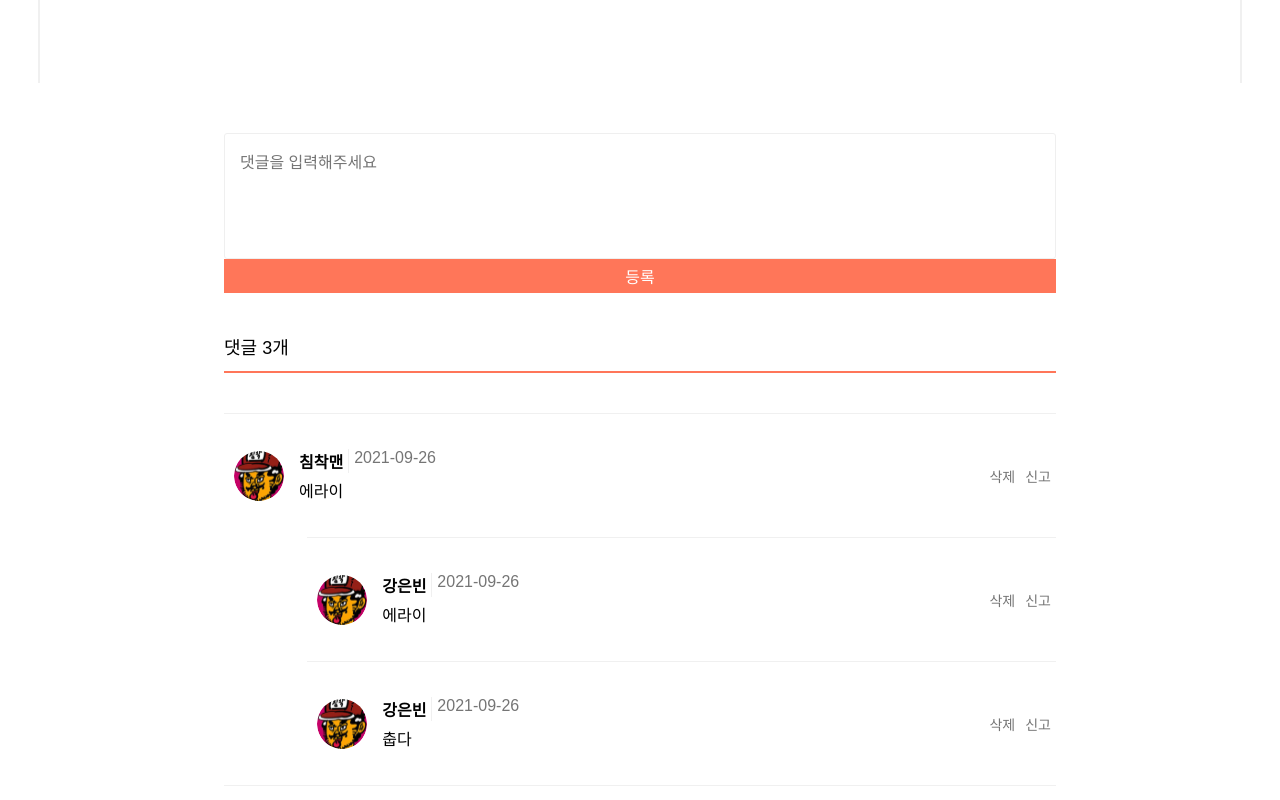
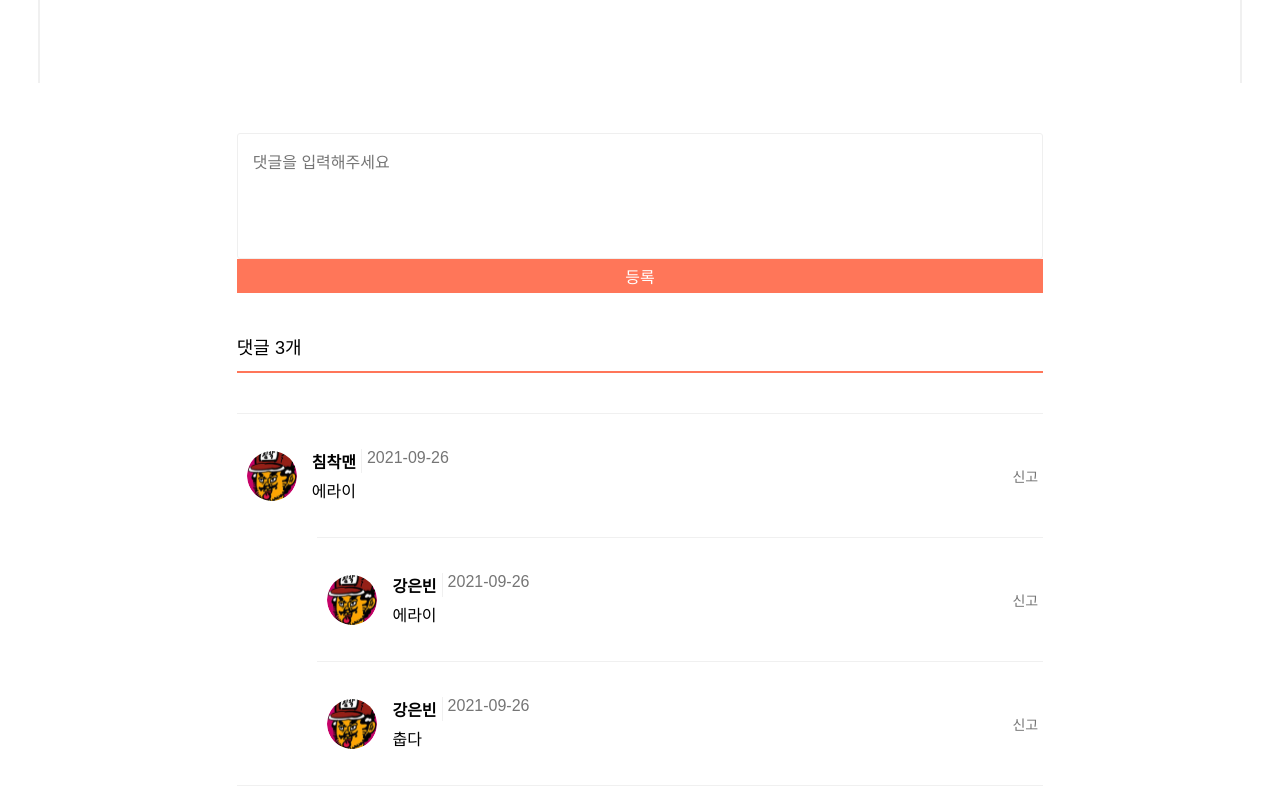
Before and after one commit to DSM-Portfolist/Portfolist-Front, a React (Create React App) app: page /portfolio/1 in a window 1280 px wide. Shown: the part 1000-1800 px from the top of the page. Built offline with nearby package versions, Linux system fonts and the light colour scheme.

Commit message:
[PEAT] 내 댓글일 경우 삭제 표시

```diff
--- a/src/components/portfolioDetail/comment/CommentItem.tsx
+++ b/src/components/portfolioDetail/comment/CommentItem.tsx
@@ -27,7 +27,12 @@ const CommentItem = ({ comment, CommentDelete, ReCommentDelete }: Prop) => {
           </div>
         </S.Content>
         <S.Util>
+          {comment.is_mine ? (
             <span onClick={() => CommentDelete(comment.comment_id)}>삭제</span>
+          ) : (
+            ""
+          )}
+
           <span>신고</span>
         </S.Util>
       </div>
@@ -46,6 +51,7 @@ const CommentItem = ({ comment, CommentDelete, ReCommentDelete }: Prop) => {
             </div>
           </S.Content>
           <S.Util>
+            {re_comment.is_mine ? (
               <span
                 onClick={() =>
                   ReCommentDelete(comment.comment_id, re_comment.re_comment_id)
@@ -53,6 +59,10 @@ const CommentItem = ({ comment, CommentDelete, ReCommentDelete }: Prop) => {
               >
                 삭제
               </span>
+            ) : (
+              ""
+            )}
+
             <span>신고</span>
           </S.Util>
         </S.ReComment>
--- a/src/components/portfolioDetail/comment/style.ts
+++ b/src/components/portfolioDetail/comment/style.ts
@@ -2,7 +2,8 @@ import styled from "@emotion/styled";
 import { mainColor } from "../../../util/css/color/color";
 
 export const CommentWrapper = styled.div`
-  width: 65%;
+  width: 63%;
+  min-width: 760px;
   height: 850px;
   margin: 50px auto;
 `;
```
Lines whose indentation alone changed are shown as unchanged.
